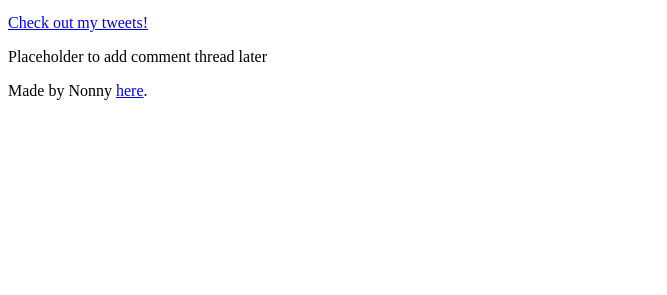
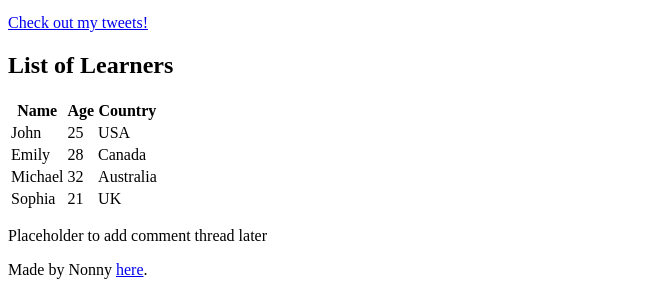
Before and after one commit to Nonnyman1/My_First_Portfolio, a plain HTML site: page html_basic/index.html in a window 1280 px wide. Shown: the part 702-997 px from the top of the page, without its empty margins (0-667 px from the left). Before the commit the page ends 818 px from the top, so only its background shows below. Drawn offline with Linux system fonts and the light colour scheme.

Commit message:
3rd update of index file

```diff
--- a/html_basic/index.html
+++ b/html_basic/index.html
@@ -30,6 +30,38 @@
 
             <p><a href="tweets.html">Check out my tweets!</a></p>
         </article>
+        <h2>List of Learners</h2>
+        <table>
+            <thead>
+                <tr>
+                    <th>Name</th>
+                    <th>Age</th>
+                    <th>Country</th>
+                </tr>
+            </thead>
+            <tbody>
+                <tr>
+                    <td>John</td>
+                    <td>25</td>
+                    <td>USA</td>
+                </tr>
+                <tr>
+                    <td>Emily</td>
+                    <td>28</td>
+                    <td>Canada</td>
+                </tr>
+                <tr>
+                    <td>Michael</td>
+                    <td>32</td>
+                    <td>Australia</td>
+                </tr>
+                <tr>
+                    <td>Sophia</td>
+                    <td>21</td>
+                    <td>UK</td>
+                </tr>
+            </tbody>
+        </table>
         <aside>
             <p>Placeholder to add comment thread later</p>
         </aside>
```
